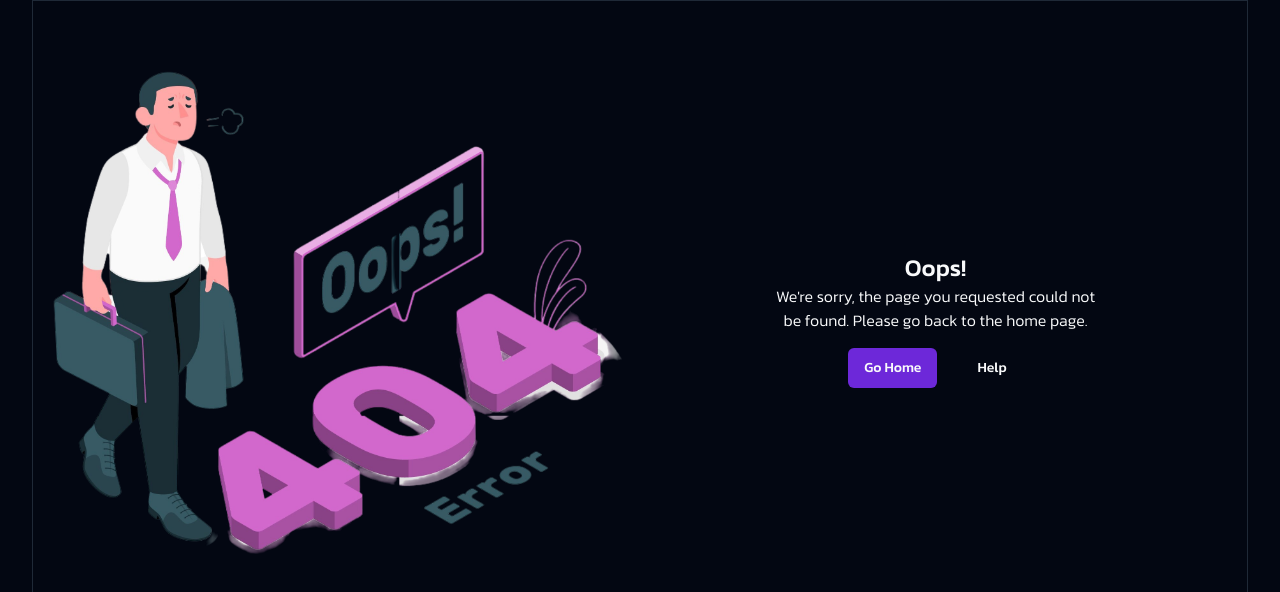
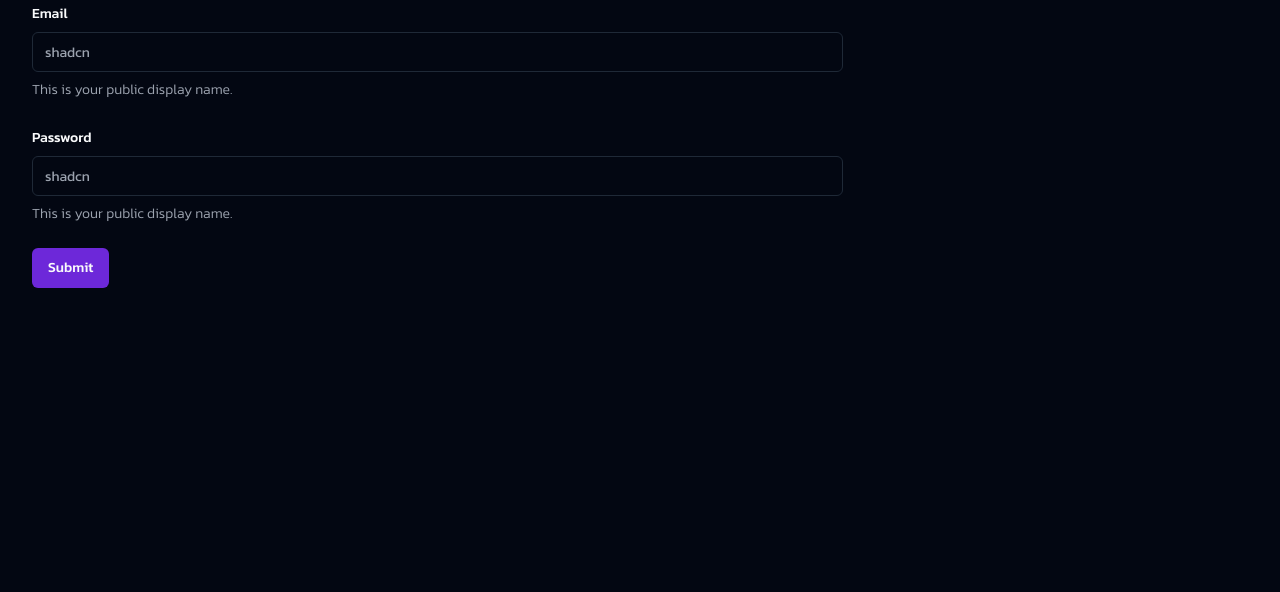
Before and after one commit to hash-engineers/pulse, a Next.js app in the folder frontend/: page /auth/sign-in in a window 1280 px wide. Before the commit this address had no page. Shown: the top 592 px of the page. Built offline with nearby package versions, Linux system fonts and the light colour scheme.

Commit message:
feat: add sign in form

```diff
--- /dev/null
+++ b/frontend/app/auth/sign-in/page.tsx
@@ -0,0 +1,68 @@
+'use client';
+
+import { z } from 'zod';
+import { useForm } from 'react-hook-form';
+import { formSchema } from '@/schemas/auth';
+import { Input } from '@/components/ui/input';
+import { Button } from '@/components/ui/button';
+import { zodResolver } from '@hookform/resolvers/zod';
+import {
+  Form,
+  FormControl,
+  FormDescription,
+  FormField,
+  FormItem,
+  FormLabel,
+  FormMessage,
+} from '@/components/ui/form';
+
+export default function InputForm() {
+  const form = useForm<z.infer<typeof formSchema>>({
+    resolver: zodResolver(formSchema),
+    defaultValues: { email: '', password: '' },
+  });
+
+  function onSubmit(data: z.infer<typeof formSchema>) {
+    console.log(data);
+  }
+
+  return (
+    <Form {...form}>
+      <form onSubmit={form.handleSubmit(onSubmit)} className="w-2/3 space-y-6">
+        <FormField
+          control={form.control}
+          name="email"
+          render={({ field }) => (
+            <FormItem>
+              <FormLabel>Email</FormLabel>
+              <FormControl>
+                <Input placeholder="shadcn" {...field} />
+              </FormControl>
+              <FormDescription>
+                This is your public display name.
+              </FormDescription>
+              <FormMessage />
+            </FormItem>
+          )}
+        />
+        <FormField
+          control={form.control}
+          name="password"
+          render={({ field }) => (
+            <FormItem>
+              <FormLabel>Password</FormLabel>
+              <FormControl>
+                <Input type="password" placeholder="shadcn" {...field} />
+              </FormControl>
+              <FormDescription>
+                This is your public display name.
+              </FormDescription>
+              <FormMessage />
+            </FormItem>
+          )}
+        />
+        <Button type="submit">Submit</Button>
+      </form>
+    </Form>
+  );
+}
--- /dev/null
+++ b/frontend/schemas/auth.ts
@@ -0,0 +1,12 @@
+import { z } from 'zod';
+
+const formSchema = z.object({
+  email: z
+    .string({ required_error: 'Email is required' })
+    .email({ message: 'Provide the valid email' }),
+  password: z
+    .string({ required_error: 'Password is required' })
+    .min(8, { message: 'Password must be 8 or more charactor' }),
+});
+
+export { formSchema };
```
